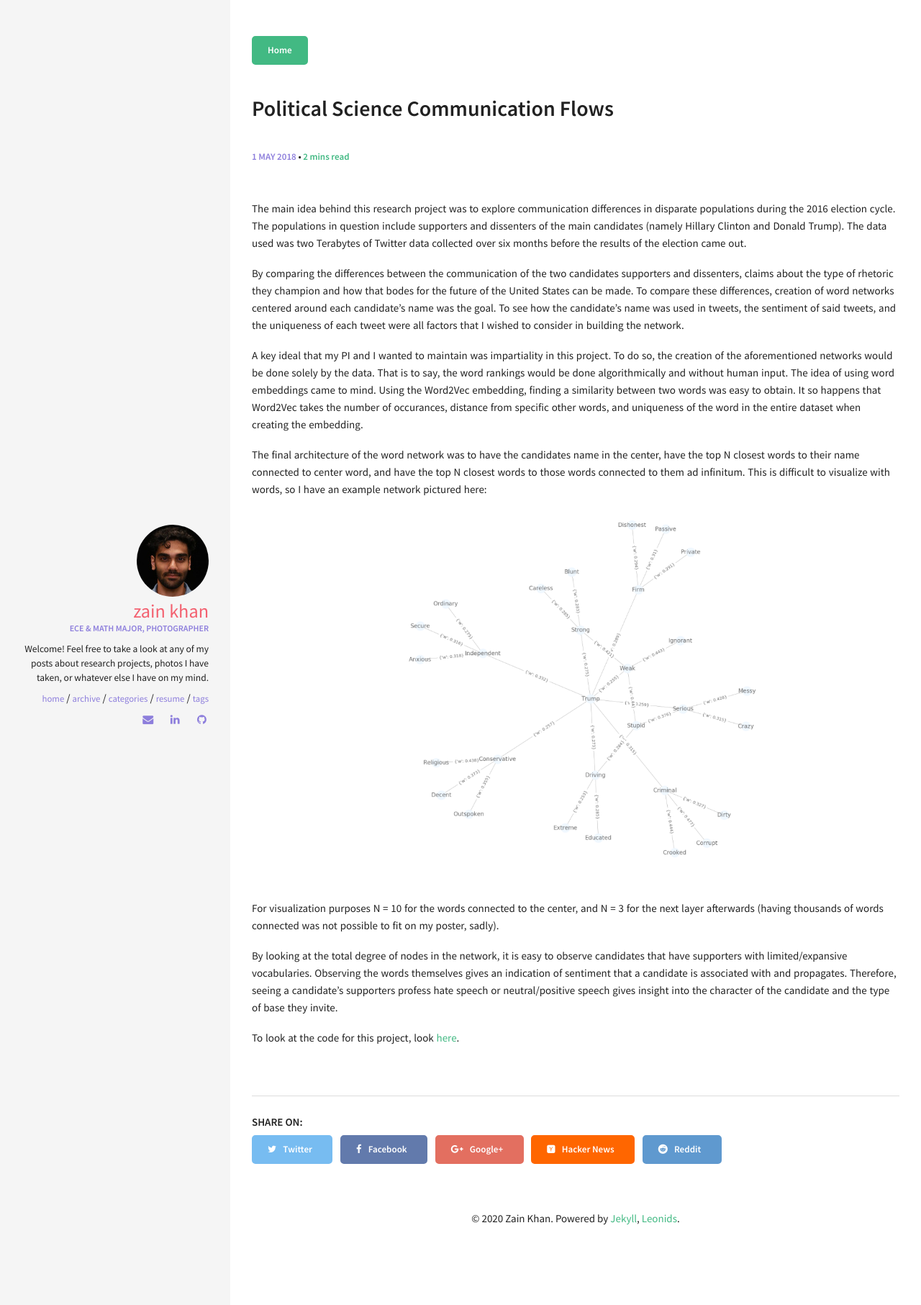
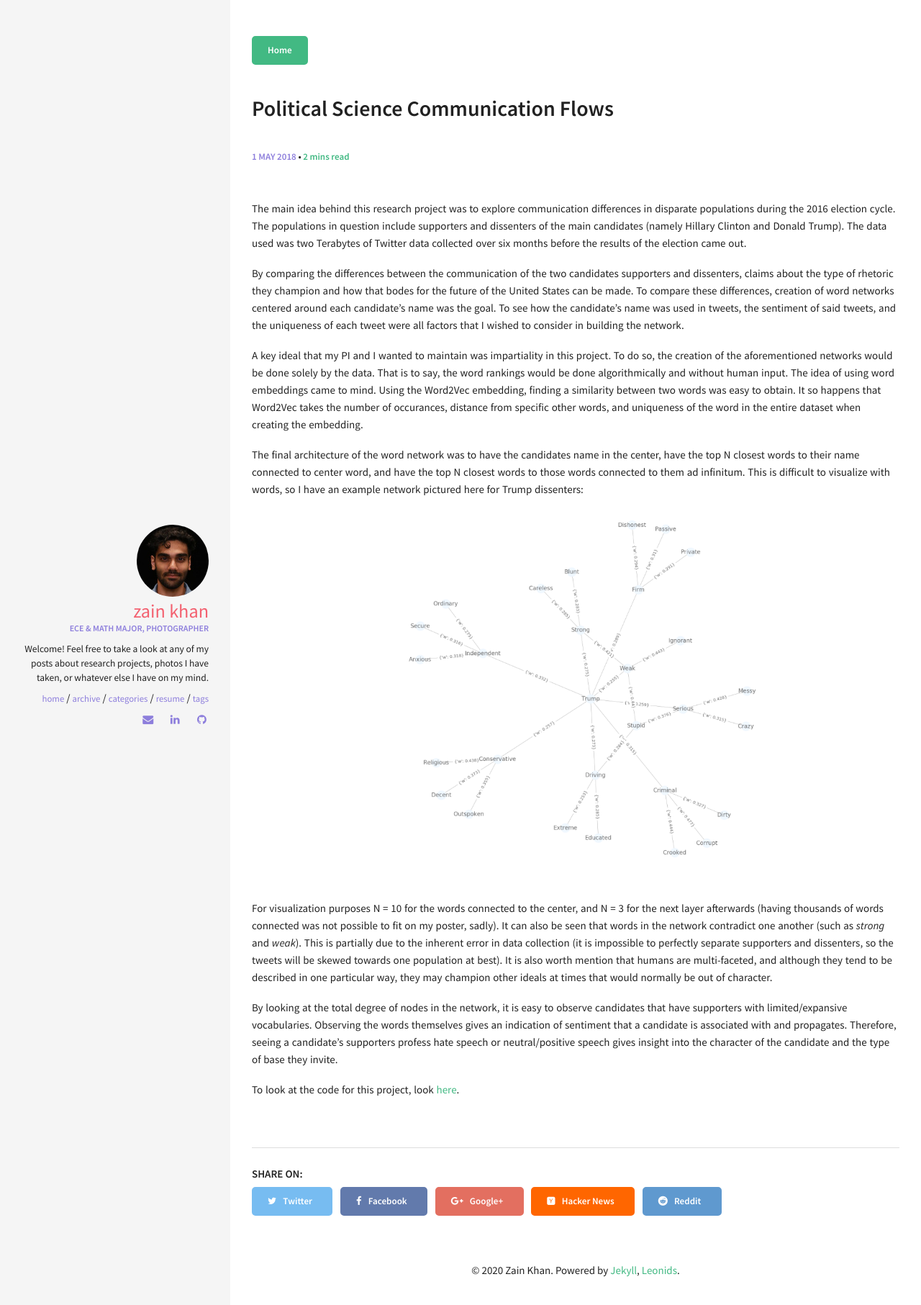
Before and after one commit to zainakh/zainakh.github.io, a Jekyll site: the page built from _posts/2018-05-01-Political-Science-Word-Networks.md, in a window 1280 px wide. Shown: the top 1813 px of the page at 72% size. Built offline with Jekyll 4.4.1, drawn with Linux system fonts in a browser that asks for light colours.

Commit message:
Update poli sci page

```diff
--- a/_posts/2018-05-01-Political-Science-Word-Networks.md
+++ b/_posts/2018-05-01-Political-Science-Word-Networks.md
@@ -15,13 +15,13 @@ By comparing the differences between the communication of the two candidates sup
 
 A key ideal that my PI and I wanted to maintain was impartiality in this project. To do so, the creation of the aforementioned networks would be done solely by the data. That is to say, the word rankings would be done algorithmically and without human input. The idea of using word embeddings came to mind. Using the Word2Vec embedding, finding a similarity between two words was easy to obtain. It so happens that Word2Vec takes the number of occurances, distance from specific other words, and uniqueness of the word in the entire dataset when creating the embedding.
 
-The final architecture of the word network was to have the candidates name in the center, have the top N closest words to their name connected to center word, and have the top N closest words to those words connected to them ad infinitum. This is difficult to visualize with words, so I have an example network pictured here:
+The final architecture of the word network was to have the candidates name in the center, have the top N closest words to their name connected to center word, and have the top N closest words to those words connected to them ad infinitum. This is difficult to visualize with words, so I have an example network pictured here for Trump dissenters:
 
 <div class="post-image-feature">
     <img class="feature-image" src="{{ site.url }}/img/ExampleNetwork.png" alt="Example Word Network">
 </div><!-- /.image-wrap -->
 
-For visualization purposes N = 10 for the words connected to the center, and N = 3 for the next layer afterwards (having thousands of words connected was not possible to fit on my poster, sadly).
+For visualization purposes N = 10 for the words connected to the center, and N = 3 for the next layer afterwards (having thousands of words connected was not possible to fit on my poster, sadly). It can also be seen that words in the network contradict one another (such as *strong* and *weak*). This is partially due to the inherent error in data collection (it is impossible to perfectly separate supporters and dissenters, so the tweets will be skewed towards one population at best). It is also worth mention that humans are multi-faceted, and although they tend to be described in one particular way, they may champion other ideals at times that would normally be out of character.
 
 By looking at the total degree of nodes in the network, it is easy to observe candidates that have supporters with limited/expansive vocabularies. Observing the words themselves gives an indication of sentiment that a candidate is associated with and propagates. Therefore, seeing a candidate's supporters profess hate speech or neutral/positive speech gives insight into the character of the candidate and the type of base they invite.
 
```
